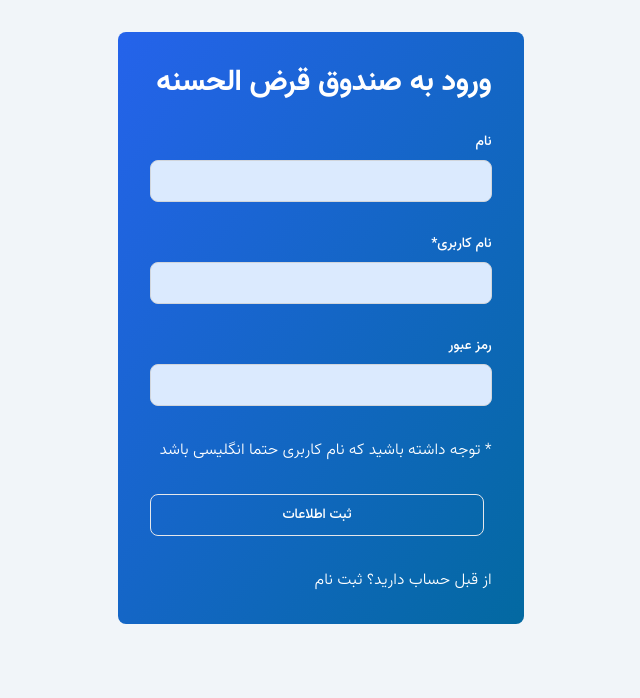
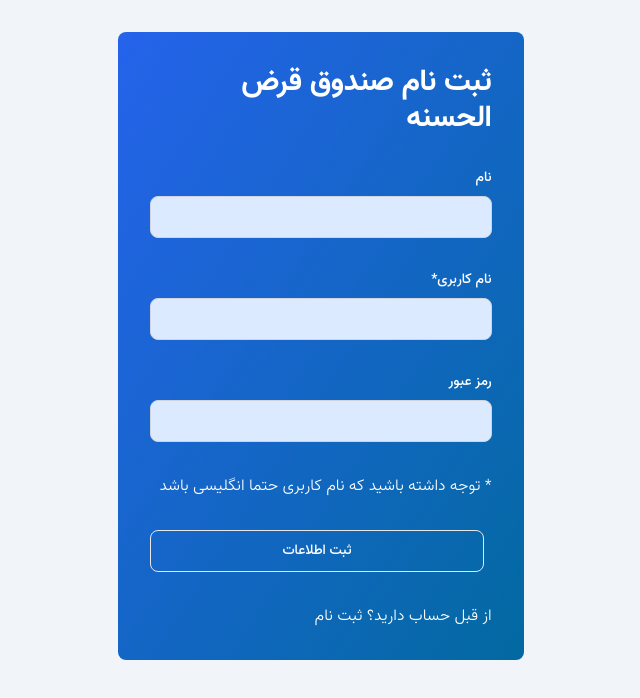
Before and after one commit to Mirtooni/invest, a website: page blog/signin.html in a window 1280 px wide. Shown: the whole page, without its empty margins (319-959 px from the left). Drawn offline with Linux system fonts and the light colour scheme.

Commit message:
optimize

```diff
--- a/blog/signin.html
+++ b/blog/signin.html
@@ -9,9 +9,10 @@
     <title>Document</title>
 </head>
 <body class="p-8 bg-slate-100 font-vazir" dir="rtl">
+    <form action="">
         <div class="container flex justify-center text-white">
             <section class=" flex flex-col space-y-8 w-full p-8 bg-gradient-to-br from-blue-600 to-sky-700 rounded-lg lg:w-1/3">
-            <h1 class="font-bold font-vazir text-xl lg:text-3xl"> ورود به صندوق قرض الحسنه</h1>
+                <h1 class="font-bold font-vazir text-xl lg:text-3xl"> ثبت نام صندوق قرض الحسنه</h1>
                 <div class="mb-6">
                     <label for="base-input" class="block mb-2 text-sm font-medium  ">نام</label>
                     <input type="text" name="frm[name]" id="base-input" class="bg-blue-100 border text-gray-700 font-bold border-gray-300 text-sm rounded-lg focus:ring-blue-500 focus:border-blue-500 block w-full p-2.5 font-vazir">
@@ -27,9 +28,10 @@
                 <p class="font-vazir font-light">
                 * توجه داشته باشید که نام کاربری حتما انگلیسی باشد
                 </p>
-            <button type="button" class="py-2.5 px-5 mr-2 mb-2  text-sm font-medium text-white focus:outline-none  rounded-lg border border-gray-200 hover:bg-gray-100 hover:text-blue-700 focus:z-10 focus:ring-4 focus:ring-gray-200">ثبت اطلاعات</button>
+                <button type="submit" class="py-2.5 px-5 mr-2 mb-2  text-sm font-medium text-white focus:outline-none  rounded-lg border border-gray-200 hover:bg-gray-100 hover:text-blue-700 focus:z-10 focus:ring-4 focus:ring-gray-200">ثبت اطلاعات</button>
                 <a href="login.html"><p class="font-vazir hover:font-bold font-light">از قبل حساب دارید؟ ثبت نام</p></a>
             </section>
         </div>
+    </form>
 </body>
 </html>
```
Also changed, not shown: blog/login.html (+2 -2 lines), style/style.css. Lines whose indentation alone changed are shown as unchanged.
